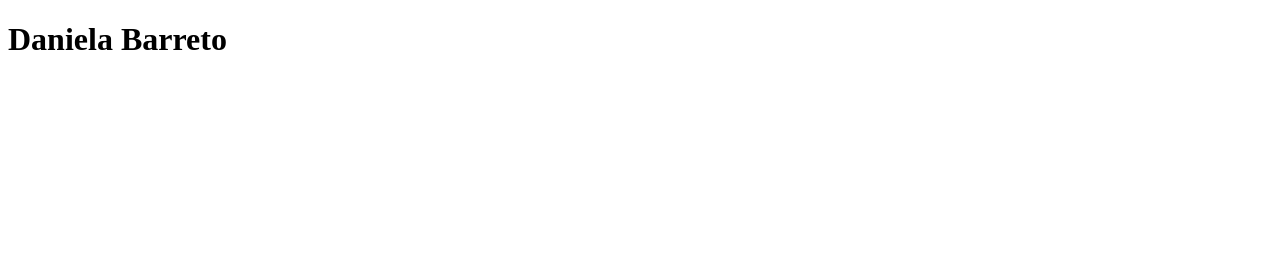
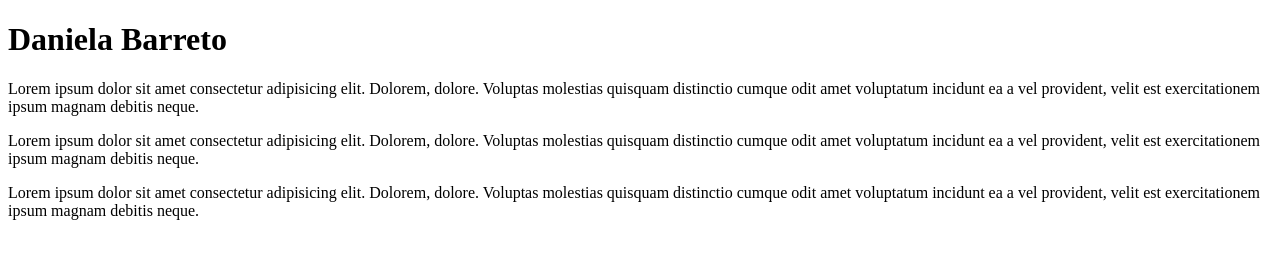
Before and after one commit to Danielaba/curso-HTML, a plain HTML site: page index.html in a window 1280 px wide. Drawn offline with Linux system fonts and the light colour scheme.

Commit message:
Agregando un parrfo

```diff
--- a/index.html
+++ b/index.html
@@ -7,5 +7,23 @@
 </head>
 <body>
     <h1>Daniela Barreto</h1>
+    <p>
+
+        Lorem ipsum dolor sit amet consectetur adipisicing elit. Dolorem, dolore. Voluptas molestias
+        quisquam distinctio cumque odit amet voluptatum incidunt ea a vel provident, velit est exercitationem
+        ipsum magnam debitis neque.
+    </p>
+    <p>
+
+        Lorem ipsum dolor sit amet consectetur adipisicing elit. Dolorem, dolore. Voluptas molestias
+        quisquam distinctio cumque odit amet voluptatum incidunt ea a vel provident, velit est exercitationem
+        ipsum magnam debitis neque.
+    </p>
+    <p>
+
+        Lorem ipsum dolor sit amet consectetur adipisicing elit. Dolorem, dolore. Voluptas molestias
+        quisquam distinctio cumque odit amet voluptatum incidunt ea a vel provident, velit est exercitationem
+        ipsum magnam debitis neque.
+    </p>
 </body>
 </html>
```
